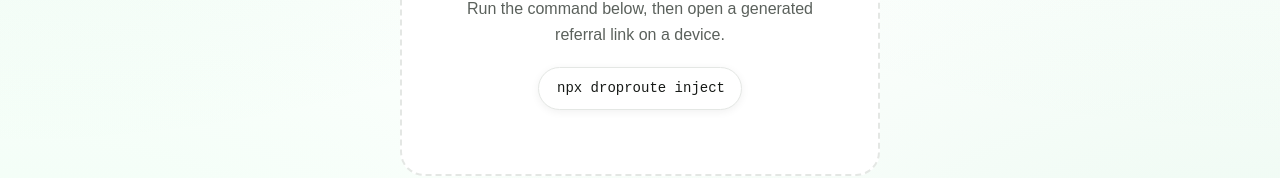
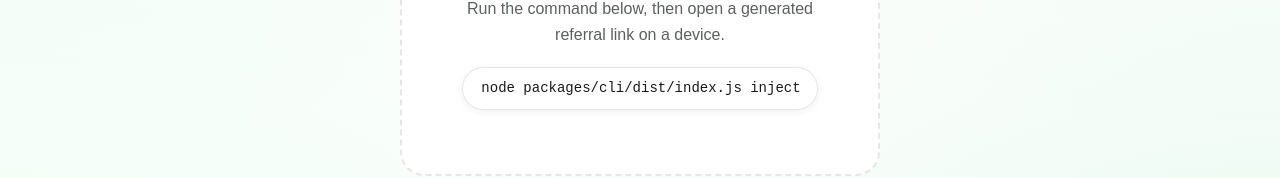
Before and after one commit to Xconmax245/Droproute, a Next.js app in the folder packages/dashboard/: page /dashboard in a window 1280 px wide. Shown: the part 415-593 px from the top of the page. Built offline with nearby package versions, Linux system fonts and the light colour scheme; no server answers; a web font is replaced by a local one.

Commit message:
docs: remove remaining npx droproute references in dashboard

```diff
--- a/packages/dashboard/app/dashboard/page.tsx
+++ b/packages/dashboard/app/dashboard/page.tsx
@@ -58,7 +58,7 @@
               Run the command below, then open a generated referral link on a device.
             </p>
             <div className="command-chip">
-              <span>npx droproute inject</span>
+              <span>node packages/cli/dist/index.js inject</span>
             </div>
           </div>
         </div>
--- a/packages/dashboard/app/docs/page.tsx
+++ b/packages/dashboard/app/docs/page.tsx
@@ -53,7 +53,7 @@
             </p>
 
             <div className="command-chip" style={{ marginBottom: '48px', display: 'flex' }}>
-              <span>npx droproute inject</span>
+              <span>node packages/cli/dist/index.js inject</span>
             </div>
 
             <h2 id="dashboard" style={{ fontFamily: 'var(--font-body)', fontWeight: 600, fontSize: '24px', color: 'var(--ink)', marginBottom: '16px' }}>Viewing the Dashboard</h2>
```
